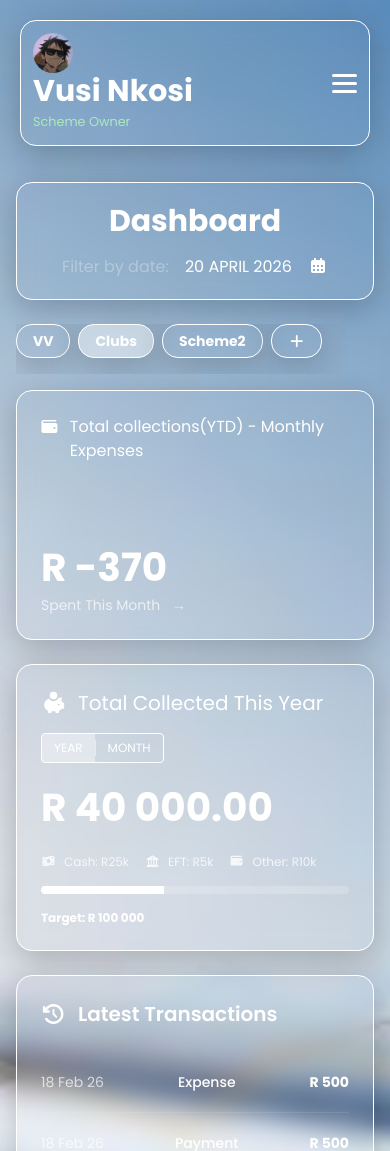
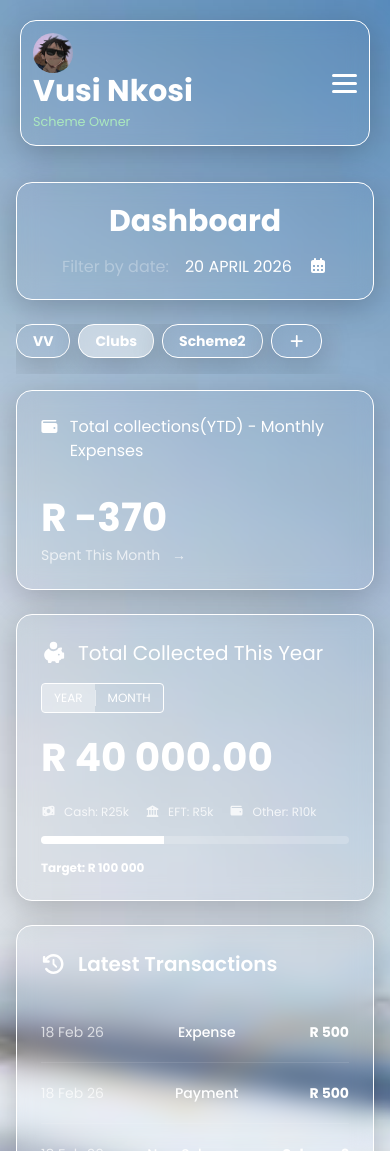
Before and after one commit to Siya-gift/SchemeManager, a React (Vite) app: page / in a window 390 px wide. Shown: the top 1151 px of the page. Built offline with nearby package versions, Linux system fonts and the light colour scheme.

Commit message:
adjust dashboard card height

```diff
--- a/src/components/Dashboard.jsx
+++ b/src/components/Dashboard.jsx
@@ -33,7 +33,7 @@ function Dashboard() {
                 {/* Card 1: Total Collections (Spans 1 col) */}
                 {/* Card 1: Allow it to be wider if needed */}
 
-                <div className='glass p-6 text-white flex flex-col justify-between min-h-62.5 md:col-span-1 lg:col-span-1'>
+                <div className='glass p-6 text-white flex flex-col justify-between min-h-50 md:col-span-1 lg:col-span-1'>
                     <h2 className='text-[clamp(1rem,2.5vw,1rem)] flex items-start gap-3'>
                         <i className="fa-solid fa-wallet mt-1"></i>
                         <span>Total collections(YTD) - Monthly Expenses</span>
@@ -49,7 +49,7 @@ function Dashboard() {
                 </div>
 
                 {/* Card 2: Yearly Target (Spans 2 cols on large screens) ...*/}
-                <div className='glass p-6 text-white md:col-span-2 flex flex-col justify-between min-h-62.5'>
+                <div className='glass p-6 text-white md:col-span-2 flex flex-col justify-between min-h-50'>
                     <div className='flex flex-col md:flex-row justify-between items-start md:items-center gap-4'>
                         <h2 className='text-xl flex items-center gap-3'>
                             <i className="fa-solid fa-piggy-bank"></i>
--- a/src/components/MobileNav.jsx
+++ b/src/components/MobileNav.jsx
@@ -11,7 +11,7 @@ function MobileNav() {
     return (
         <>
             <div className='sticky top-2 z-1'>
-                <div className='profile glass flex md:hidden justify-between items-center m-5
+                <div className='profile bg-blue glass flex md:hidden justify-between items-center m-5
                  p-3 cursor-pointer hover:bg-white/45'>
                     <div className='pp'>
                         <div className="ppic static -top-1 left-[50%] w-10 h-10 rounded-full overflow-hidden">
```
